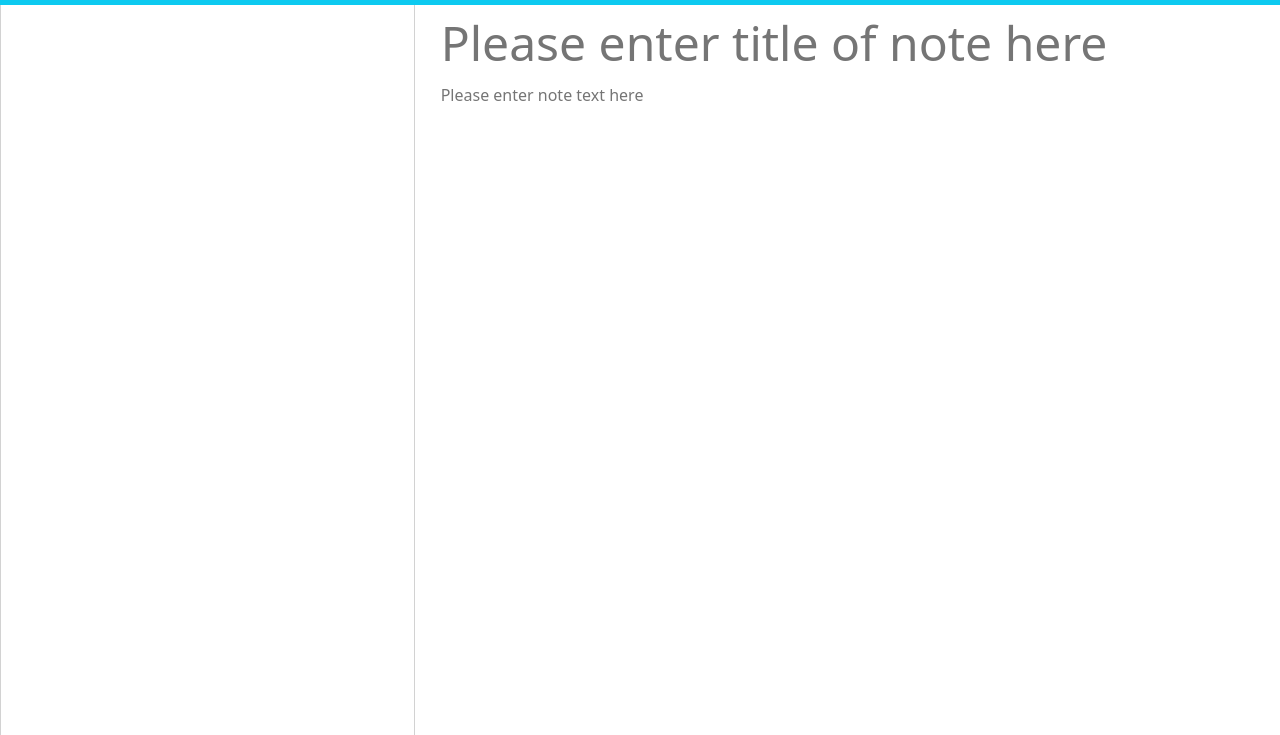
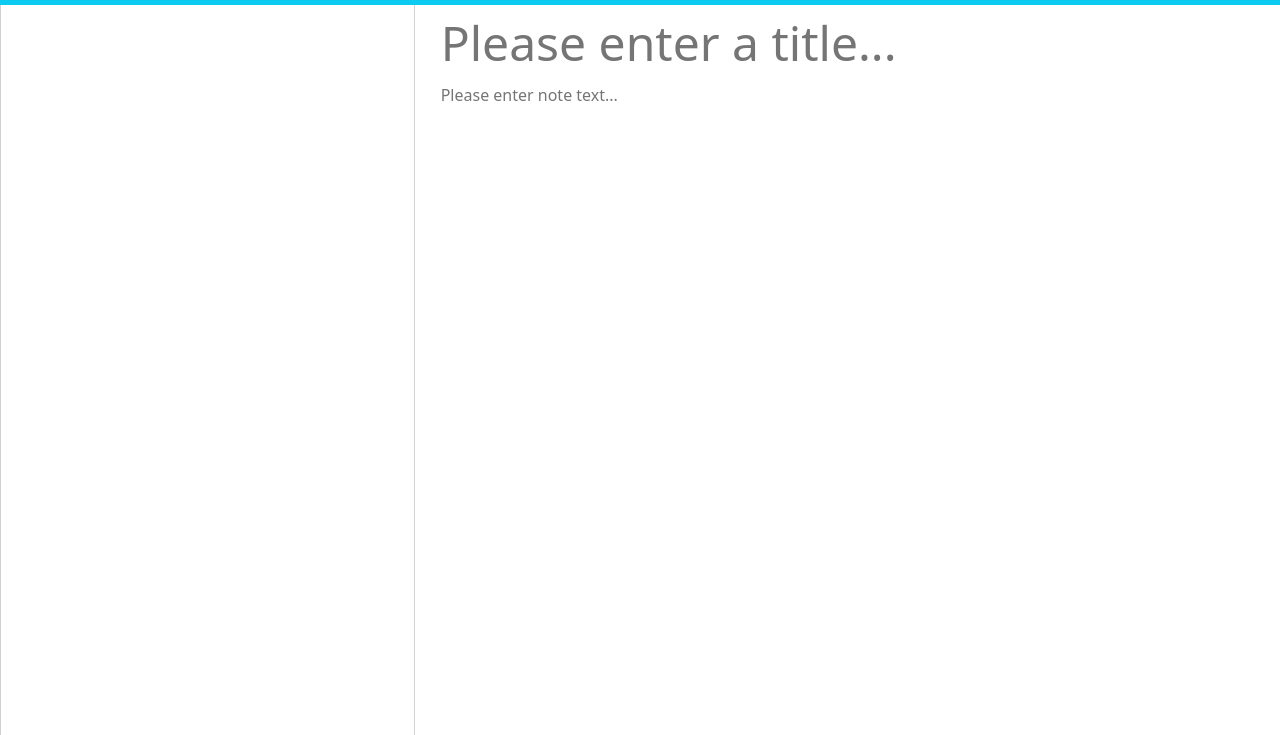
Before and after one commit to AcoderRose/Note-Again, a website: page public/notes.html in a window 1280 px wide. Shown: the part 73-808 px from the top of the page. Drawn offline with nearby package versions, Linux system fonts and the light colour scheme; no server answers.

Commit message:
Made changes to readme.md file and notes.html file. Added deployed website link still need to do screenshot and I changed notes.html so that the placeholder's fit on page better by making them less wordy.

```diff
--- a/public/notes.html
+++ b/public/notes.html
@@ -49,13 +49,13 @@
           <form class="note-form">
             <input
               class="note-title"
-              placeholder="Please enter title of note here"
+              placeholder="Please enter a title..."
               maxlength="28"
               type="text"
             />
             <textarea
               class="note-textarea"
-              placeholder="Please enter note text here"
+              placeholder="Please enter note text..."
             ></textarea>
           </form>
         </div>
```
Also changed, not shown: README.md.
